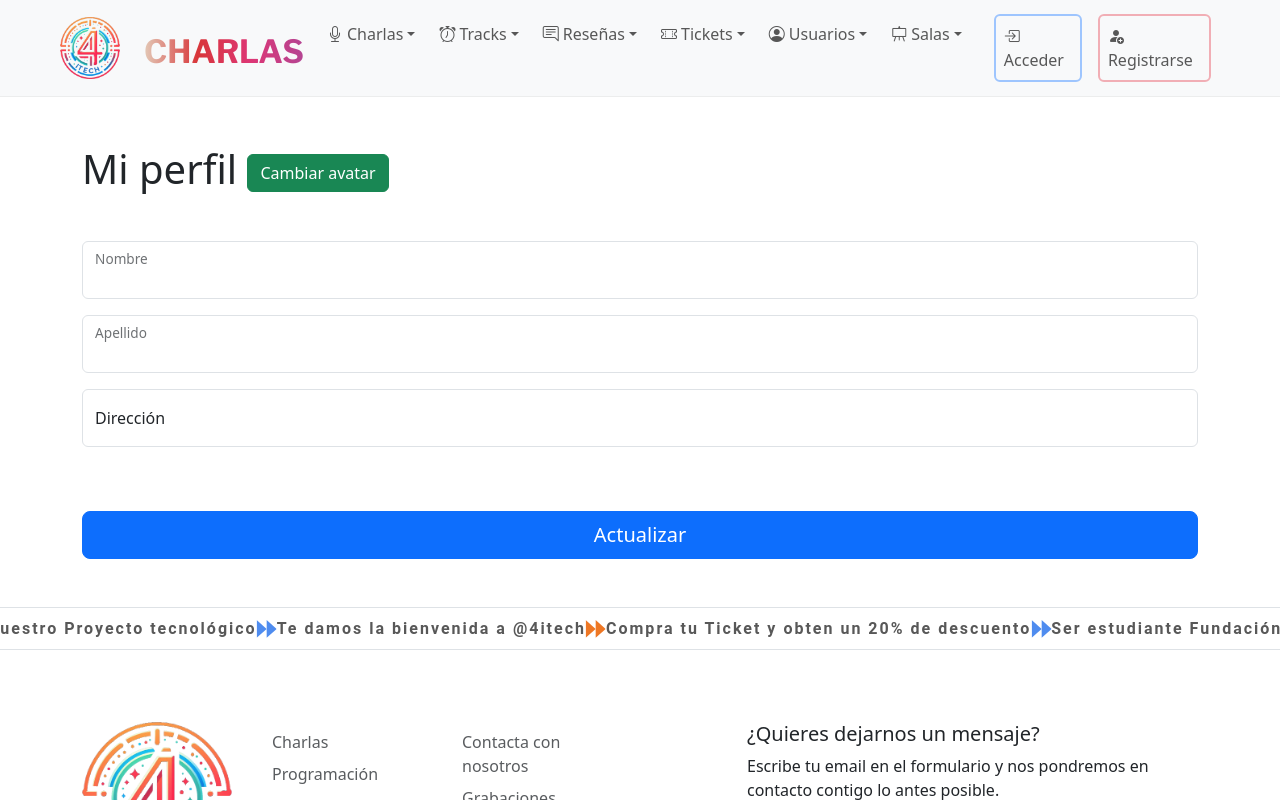
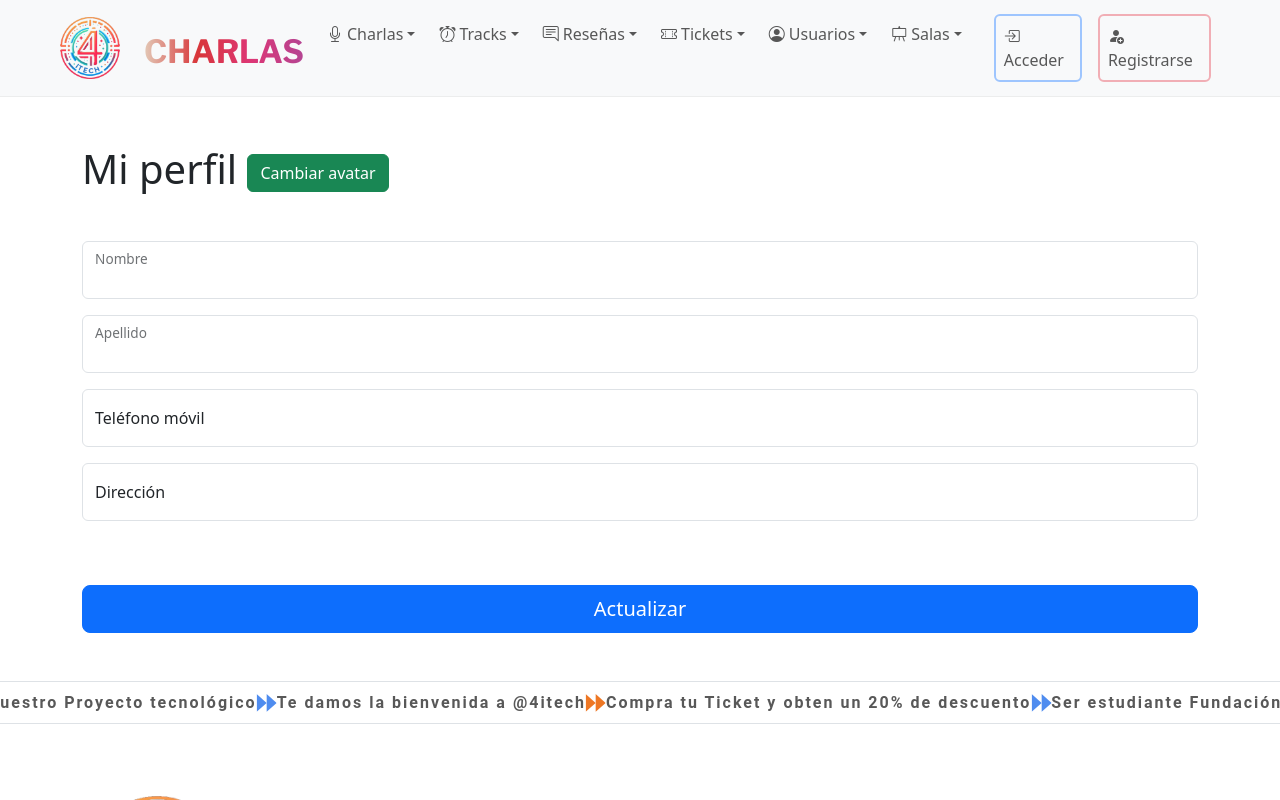
Before and after one commit to angelmaria/4ITECH, an Angular app: page /users/account in a window 1280 px wide. Shown: the top 800 px of the page. Built offline with nearby package versions, Linux system fonts and the light colour scheme; no server answers.

Commit message:
account-form TS y HTML

```diff
--- a/src/app/account-form/account-form.component.html
+++ b/src/app/account-form/account-form.component.html
@@ -27,6 +27,12 @@
           </div>
 
           <div class="form-floating mb-3">
+            <input type="phone" class="form-control"
+            id="phone" formControlName="phone" placeholder="666555444">
+            <label for="phone">Teléfono móvil</label>
+          </div>
+
+          <div class="form-floating mb-3">
             <input type="text" class="form-control"
             id="address" formControlName="address" placeholder="Calle Falsa 1, 5D, Barcelona">
             <label for="address">Dirección</label>
--- a/src/app/account-form/account-form.component.ts
+++ b/src/app/account-form/account-form.component.ts
@@ -2,7 +2,7 @@
 
 import { HttpClient } from '@angular/common/http';
 import { Component, OnInit } from '@angular/core';
-import { User } from '../model/user.model';
+import { User } from '../models/user.model';
 import { FormControl, FormGroup, ReactiveFormsModule } from '@angular/forms';
 import { RouterLink } from '@angular/router';
 
@@ -20,7 +20,11 @@ export class AccountFormComponent implements OnInit {
   userForm = new FormGroup({
     firstName: new FormControl(),
     lastName: new FormControl(),
+    phone: new FormControl(),
+    userName: new FormControl(),
+    password: new FormControl(),
     address: new FormControl(),
+
   });
 
   constructor(private httpClient: HttpClient) {}
@@ -37,9 +41,12 @@ export class AccountFormComponent implements OnInit {
     if (!this.user) {
       return;
     }
-    this.user.name = this.userForm.get('name')?.value;
+    this.user.firstName = this.userForm.get('firstName')?.value;
     this.user.lastName = this.userForm.get('lastName')?.value;
-    this.user.street = this.userForm.get('street')?.value;
+    this.user.phone = this.userForm.get('phone')?.value;
+    this.user.userName = this.userForm.get('userName')?.value;
+    this.user.address = this.userForm.get('address')?.value;
+
     this.httpClient.put<User>('http://localhost:8080/users/account', this.user)
     .subscribe(user => this.user = user);
   }
```
